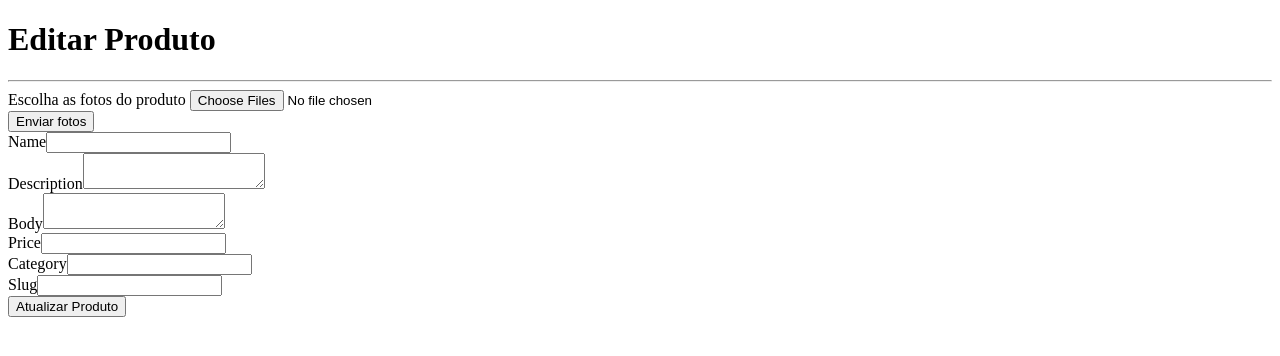
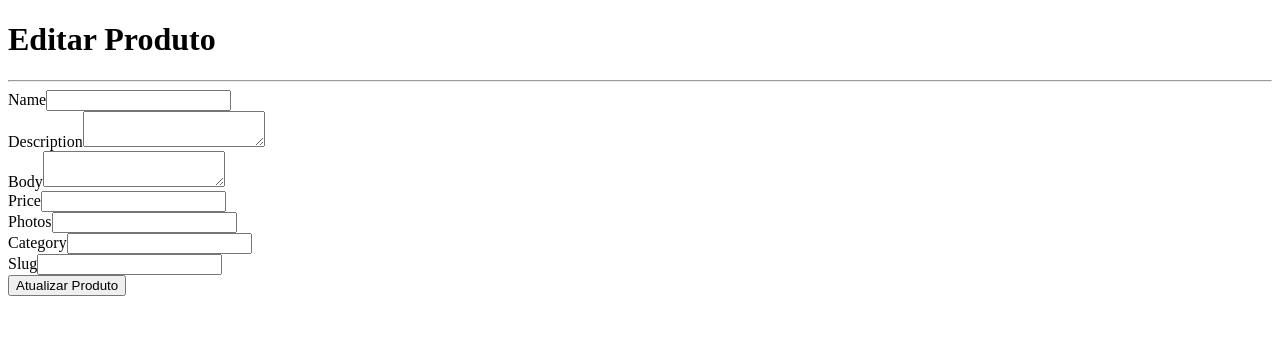
Before and after one commit to loveagile/symforny-codechip, a Symfony app: template templates/admin/product/edit.html.twig in a window 1280 px wide. Shown: the part 140-496 px from the top of the page. Run offline with Twig, Linux system fonts and the light colour scheme; the template is opened without the code that fills it, so the values that code supplies are empty; form fields are guessed from the names that the template uses; some libraries are stand-ins or nearby versions.

Commit message:
95 - Upload in the Product form.

```diff
--- a/src/Form/ProductType.php
+++ b/src/Form/ProductType.php
@@ -5,6 +5,7 @@
 use App\Entity\Product;
 use Symfony\Component\Form\AbstractType;
 use Symfony\Component\Form\Extension\Core\Type\TextType;
+use Symfony\Component\Form\Extension\Core\Type\FileType;
 use Symfony\Component\Form\FormBuilderInterface;
 use Symfony\Component\OptionsResolver\OptionsResolver;
 
@@ -26,6 +27,10 @@
                 'label'=>'Preço'
             ])
             ->add('slug')
+            ->add('photos', FileType::class, [
+                'mapped' => false,
+                'multiple' => true
+            ])
             ->add('category', null, [
                 'label'=>'Categorias',
                 'choice_label' => function($category) {
--- a/src/Service/UploadService.php
+++ b/src/Service/UploadService.php
@@ -18,8 +18,7 @@
                 $this->move($file, $targetFolder);
             }
 
-        }
-        else {
+        } else {
             $this->move($files, $targetFolder);
         }
 
--- a/templates/admin/product/_form.html.twig
+++ b/templates/admin/product/_form.html.twig
@@ -1,11 +1,3 @@
-<form action="/admin/products/upload" method="post" enctype="multipart/form-data">
-    <div class="form-group">
-        <label for="">Escolha as fotos do produto</label>
-        <input class="form-control" type="file" name="photos[]" multiple>
-    </div>
-    <button class="btn btn-lg btn-success">Enviar fotos</button>
-</form>
-
 {{ form_start(form, {'attr': {'novalidate': 'novalidate' }}) }}
 
     {{ form_row(form.name) }}
@@ -16,6 +8,8 @@
 
     {{ form_row(form.price) }}
 
+    {{ form_row(form.photos) }}
+
     {{ form_row(form.category) }}
 
     {{ form_row(form.slug) }}
```
Also changed, not shown: src/Controller/Admin/ProductController.php (+13 -14 lines), public/uploads/products/0bfd5afb9edc0480df1f9bbf3fcff751b6f0fa0b60060b6d814dc.png (added), public/uploads/products/0bfd5afb9edc0480df1f9bbf3fcff751b6f0fa0b60060b74e1de0.png (added), public/uploads/products/1b0018507aa22293e73051d580e5166eaa5ff5b660060b6d80cd0.png (added), public/uploads/products/1b0018507aa22293e73051d580e5166eaa5ff5b660060b74e1596.png (added), public/uploads/products/376f25eb4e1297ad51bc0a328fb79bf3049c584060060b6d813f5.png (added), public/uploads/products/376f25eb4e1297ad51bc0a328fb79bf3049c584060060b74e1d4d.png (added), public/uploads/products/6d64195064e9ef794f3459634a748a32bbdd12ef60060b6d81192.png (added), public/uploads/products/6d64195064e9ef794f3459634a748a32bbdd12ef60060b74e1ba8.png (added), public/uploads/products/d73ad629fcd79d0990f79bea1a4948441489abd360060b6d8087b.png (added), public/uploads/products/d73ad629fcd79d0990f79bea1a4948441489abd360060b74e1149.png (added), public/uploads/products/deefc41f5ae133ab55e5f8dfbb96ec6963a10d3660060b6d8126f.png (added), public/uploads/products/deefc41f5ae133ab55e5f8dfbb96ec6963a10d3660060b74e1c40.png (added).
